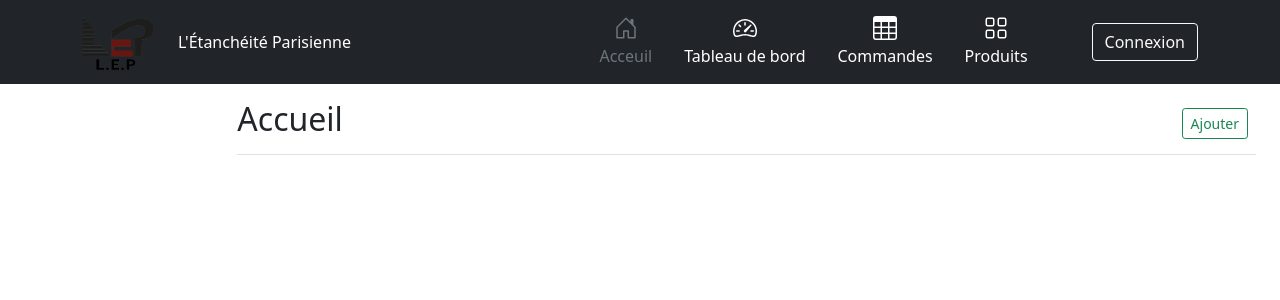
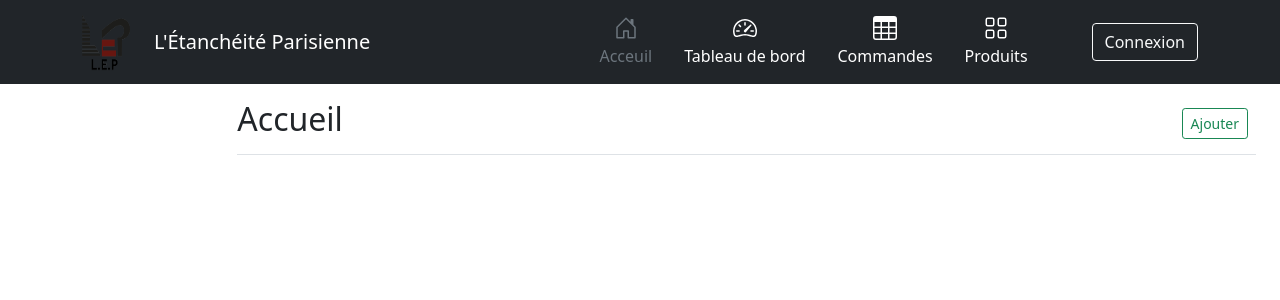
Before and after one commit to Cyanox/aen, a PHP site: page / in a window 1280 px wide. Shown: the top 300 px of the page. Run offline with PHP 8.4, Linux system fonts and the light colour scheme.

Commit message:
deploiement test

```diff
--- a/index.php
+++ b/index.php
@@ -33,8 +33,8 @@
     <div class="container">
         <div class="d-flex flex-wrap align-items-center justify-content-center justify-content-lg-start">
             <a href="/" class="d-flex align-items-center my-2 my-lg-0 me-lg-auto text-white text-decoration-none">
-                <img src="/assets/image/Logo_LEP_NOBGv2.png" alt="" width="72" height="57">
-                <span class="ms-4">L'Étanchéité Parisienne</span>
+                <img src="/assets/image/Logo_LEP_NOBGv2.png" alt="" class="pe-4" width="72" height="57">
+                <span class="fs-5">L'Étanchéité Parisienne</span>
             </a>
 
             <ul class="nav col-12 col-lg-auto my-2 justify-content-center my-md-0 text-small">
```
